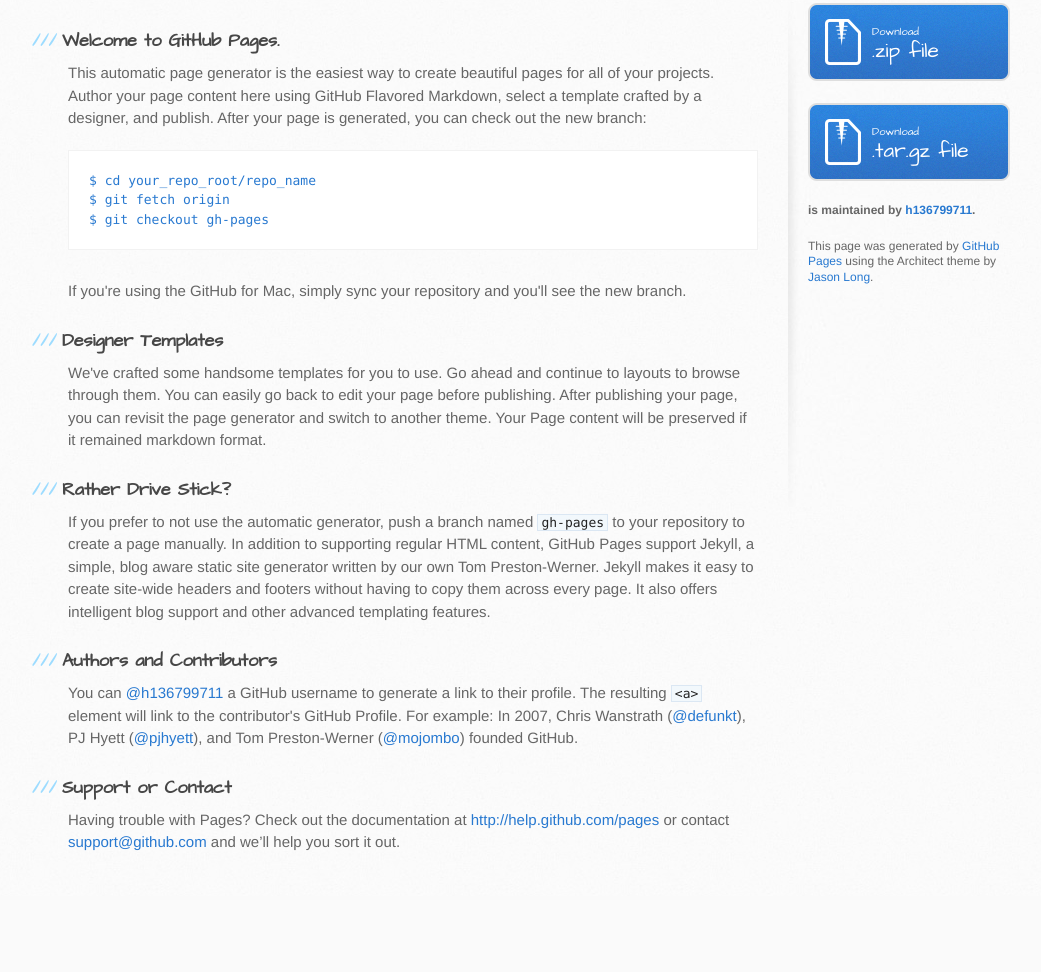
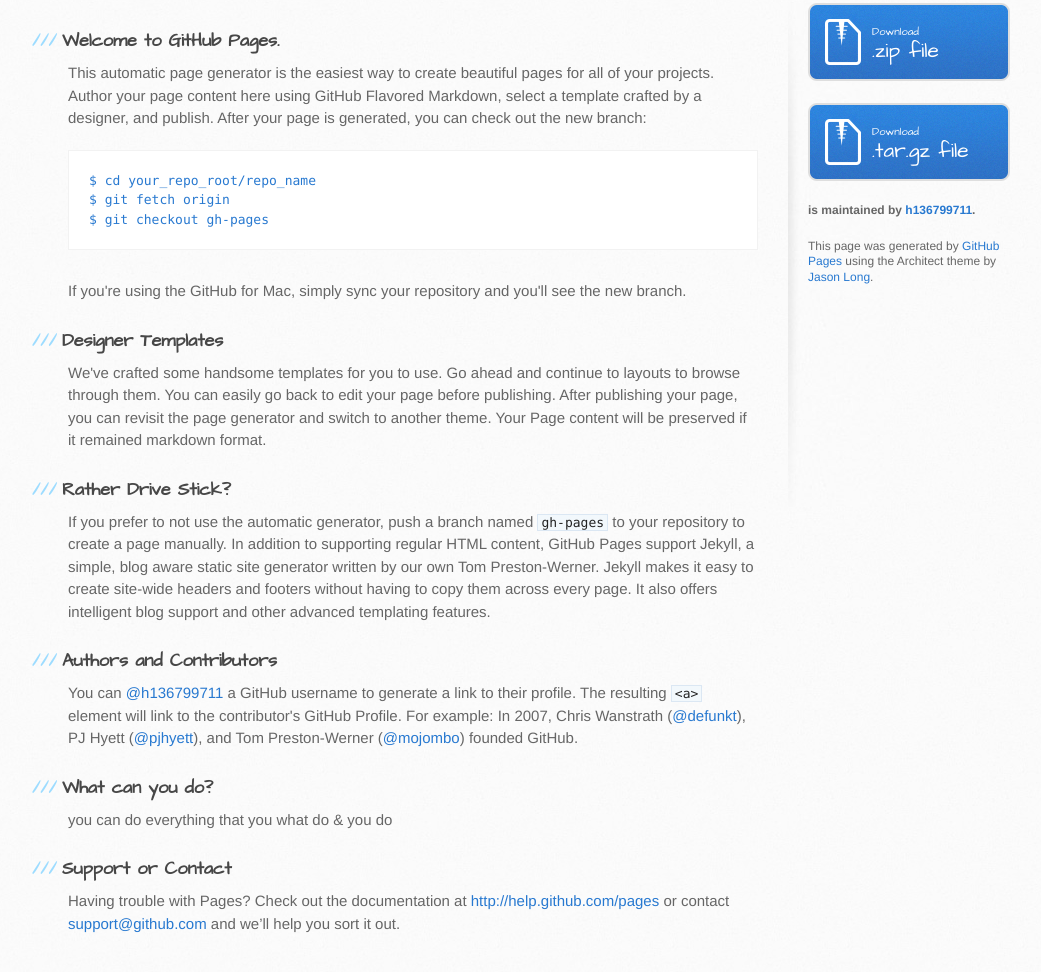
Before and after one commit to ym1137981594/HVersion, a plain HTML site: page index.html in a window 1280 px wide. Shown: the part 229-1201 px from the top of the page, without its empty margins (102-1143 px from the left). Before the commit the page ends 1125 px from the top, so only its background shows below. Drawn offline with Linux system fonts and the light colour scheme.

Commit message:
Update gh-pages

```diff
--- a/index.html
+++ b/index.html
@@ -50,7 +50,8 @@
 <h3>Authors and Contributors</h3>
 
 <p>You can <a href="https://github.com/h136799711" class="user-mention">@h136799711</a> a GitHub username to generate a link to their profile. The resulting <code>&lt;a&gt;</code> element will link to the contributor's GitHub Profile. For example: In 2007, Chris Wanstrath (<a href="https://github.com/defunkt" class="user-mention">@defunkt</a>), PJ Hyett (<a href="https://github.com/pjhyett" class="user-mention">@pjhyett</a>), and Tom Preston-Werner (<a href="https://github.com/mojombo" class="user-mention">@mojombo</a>) founded GitHub.</p>
-
+<h3>What can you do?</h3>
+<p>you can do everything that you what do  & you  do </p>
 <h3>Support or Contact</h3>
 
 <p>Having trouble with Pages? Check out the documentation at <a href="http://help.github.com/pages">http://help.github.com/pages</a> or contact <a href="mailto:support@github.com">support@github.com</a> and we’ll help you sort it out.</p>
```
